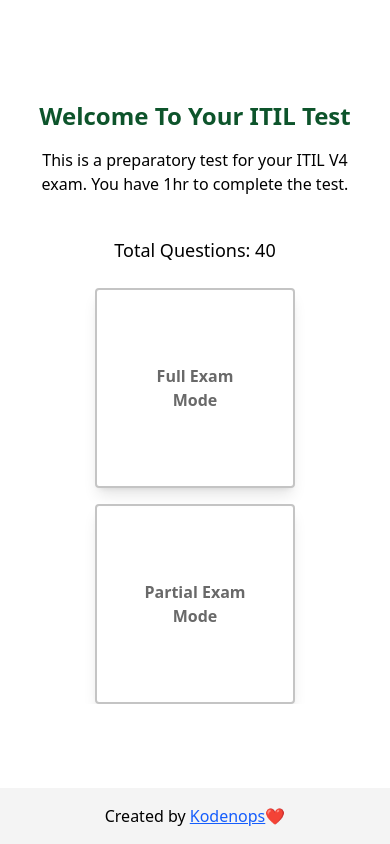
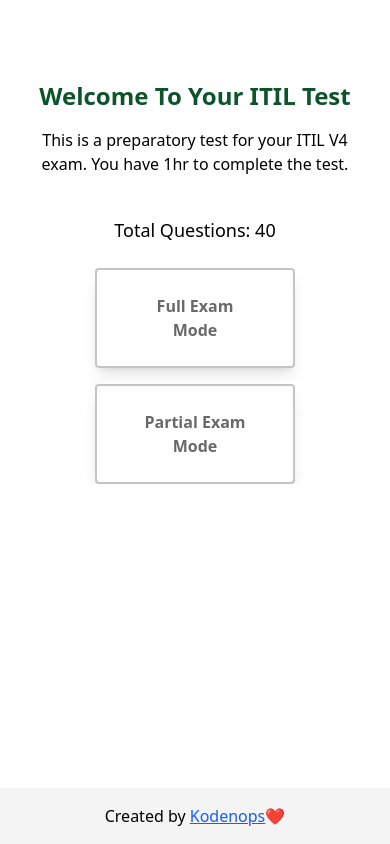
Before and after one commit to KodenOps/itil_test, a Next.js app: page / in a window 390 px wide. Built offline with nearby package versions, Linux system fonts and the light colour scheme.

Commit message:
updated the UI for the main page

```diff
--- a/src/app/page.tsx
+++ b/src/app/page.tsx
@@ -3,7 +3,7 @@ import React from 'react';
 
 const page = () => {
 	return (
-		<div className='w-full h-full flex md:mt-[5%] md:items-start mt-[100px] overflow-hidden justify-center'>
+		<div className='w-full h-full flex md:mt-[5%] md:items-start mt-[80px] overflow-hidden justify-center'>
 			<div className='title items-center flex flex-col'>
 				<h3 className='text-green-900 font-bold md:text-4xl text-2xl text-center'>
 					Welcome To Your ITIL Test
@@ -16,12 +16,12 @@ const page = () => {
 				<div className='flex flex-wrap items-center justify-center w-full mt-6 gap-4'>
 					<Link
 						href={'/questions'}
-						className='left h-[200px] w-[200px] shadow-lg border-2 border-[#c4c4c4] rounded-sm flex p-10 text-center justify-center items-center font-bold text-[#696969]'>
+						className='left md:h-[200px] w-[200px] h-[100px]  shadow-lg border-2 border-[#c4c4c4] rounded-sm flex p-10 text-center justify-center items-center font-bold text-[#696969]'>
 						Full Exam Mode
 					</Link>
 					<Link
 						href={'/practise'}
-						className='left h-[200px] w-[200px] shadow-lg border-2 border-[#c4c4c4] rounded-sm flex p-10 text-center justify-center items-center font-bold text-[#696969]'>
+						className='left md:h-[200px] w-[200px] h-[100px]  shadow-lg border-2 border-[#c4c4c4] rounded-sm flex p-10 text-center justify-center items-center font-bold text-[#696969]'>
 						Partial Exam Mode
 					</Link>
 				</div>
```
